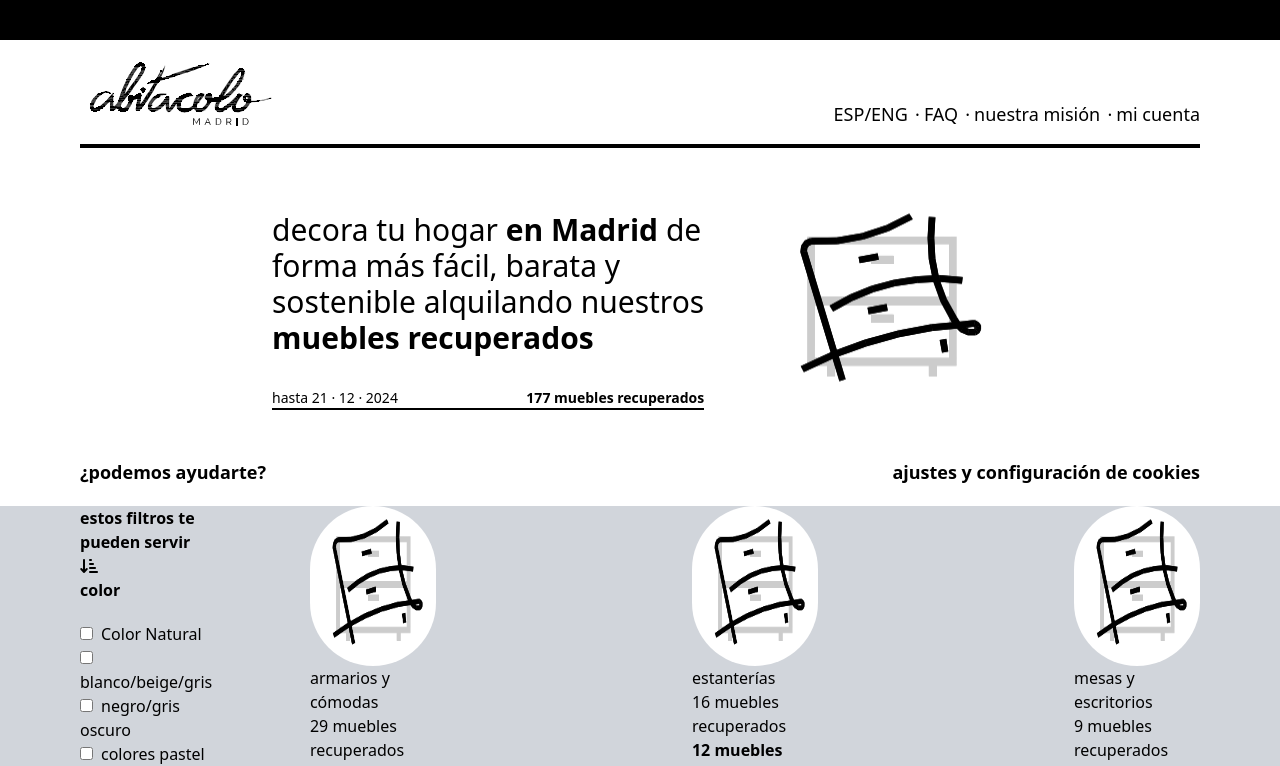
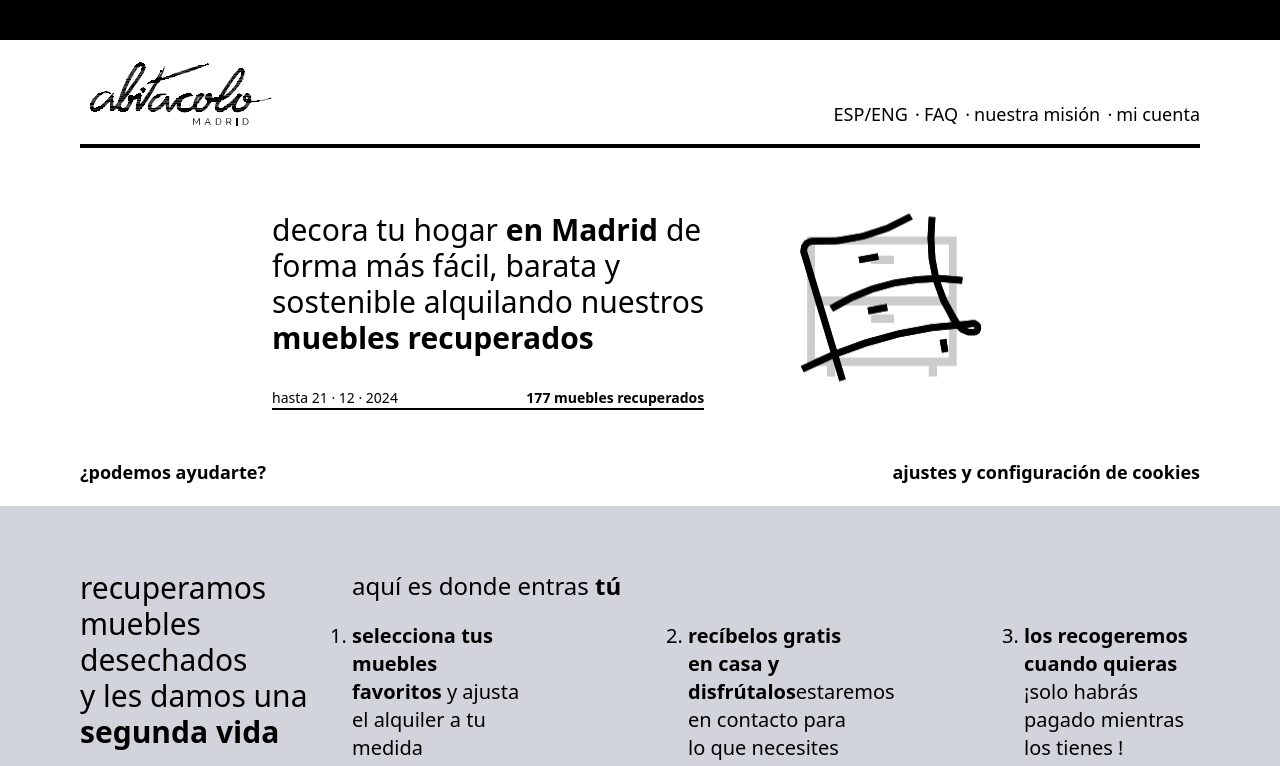
Before and after one commit to GuilleMarejada/my-project, a React (Vite) app: page / in a window 1280 px wide. Shown: the top 766 px of the page. Built offline with nearby package versions, Linux system fonts and the light colour scheme.

Commit message:
Añado Header

```diff
--- a/src/App.jsx
+++ b/src/App.jsx
@@ -4,6 +4,7 @@ import viteLogo from '/vite.svg'
 import './App.css'
 import Filters from './Components/Filters'
 import Card from './Components/Card'
+import Header from './Components/Header'
 
 
 function App() {
@@ -17,8 +18,8 @@ function App() {
   return (
     <>
       <div className='bg-gray-300 h-100% px-20'>
+        <Header/>
         <div className="flex">
-
        <Filters/>
           <div className="grid grid-cols-3 gap-y-4 gap-x-64">
             <Card imagen={"src/assets/muebleAbitacolo.png"} titulo = {arrayTitulos[0]} recuperados={arrayRecuperados[0]} disponibles={arrayDisponibles[0]}/>
```
